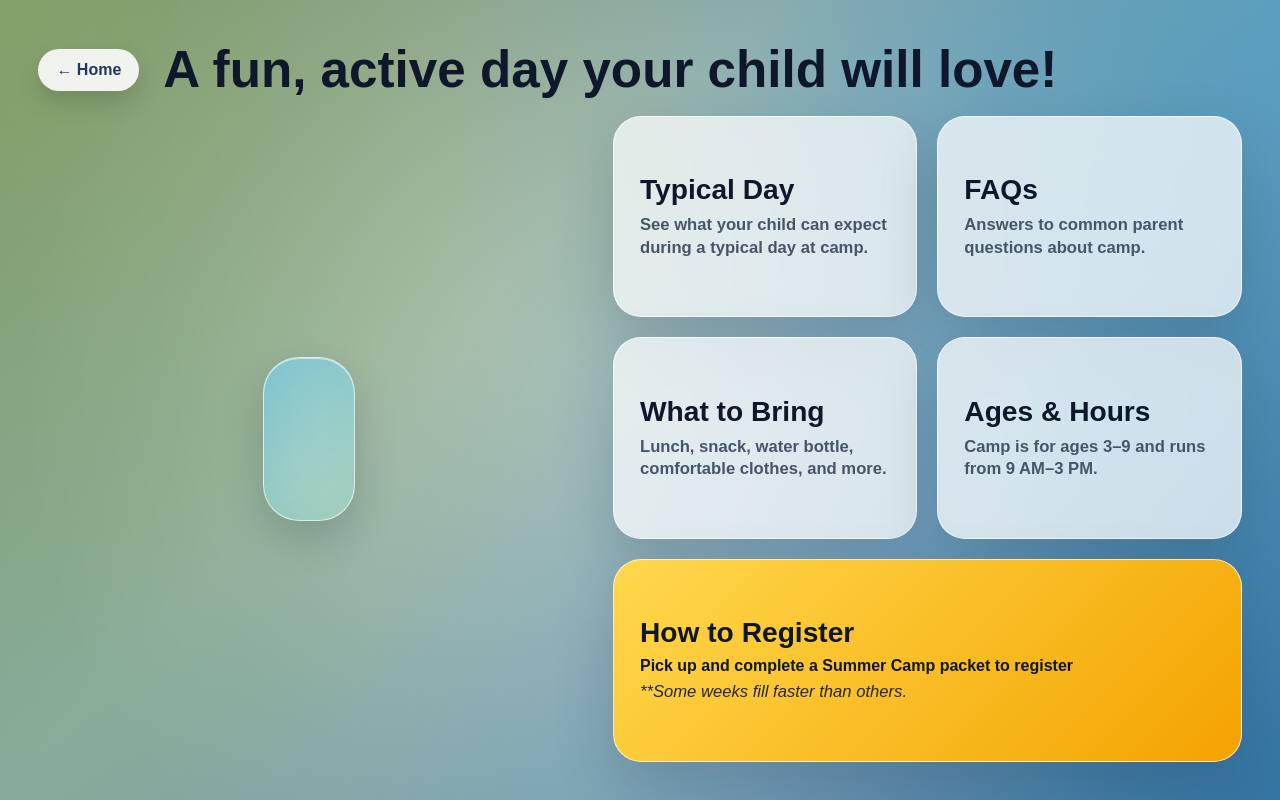
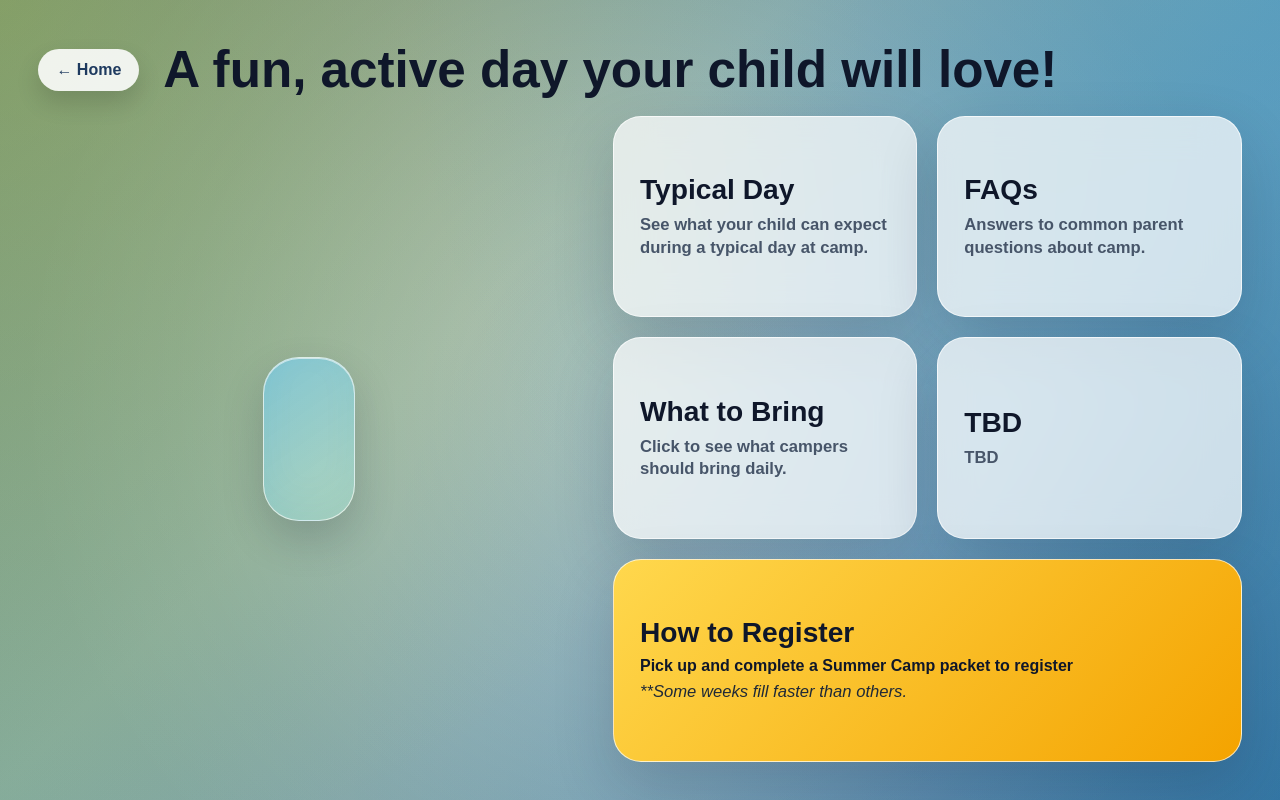
Before and after one commit to Energy-Fitness-Gym/energy-kiosk, a React (Vite) app: page /summercamp in a window 1280 px wide. Built offline with nearby package versions, Linux system fonts and the light colour scheme; grey boxes are pictures that could not be loaded.

Commit message:
Took out the age card. Will replace soon.

```diff
--- a/src/pages/SummerCamp.jsx
+++ b/src/pages/SummerCamp.jsx
@@ -44,12 +44,12 @@ function SummerCamp() {
 
           <Link to="/whattobring" className="infoCard infoCardLink">
             <h2>What to Bring</h2>
-            <p>Lunch, snack, water bottle, comfortable clothes, and more.</p>
+            <p>Click to see what campers should bring daily.</p>
           </Link>
 
           <div className="infoCard">
-            <h2>Ages & Hours</h2>
-            <p>Camp is for ages 3–9 and runs from 9 AM–3 PM.</p>
+            <h2>TBD</h2>
+            <p>TBD</p>
           </div>
 
           <div className="infoCard full">
```
